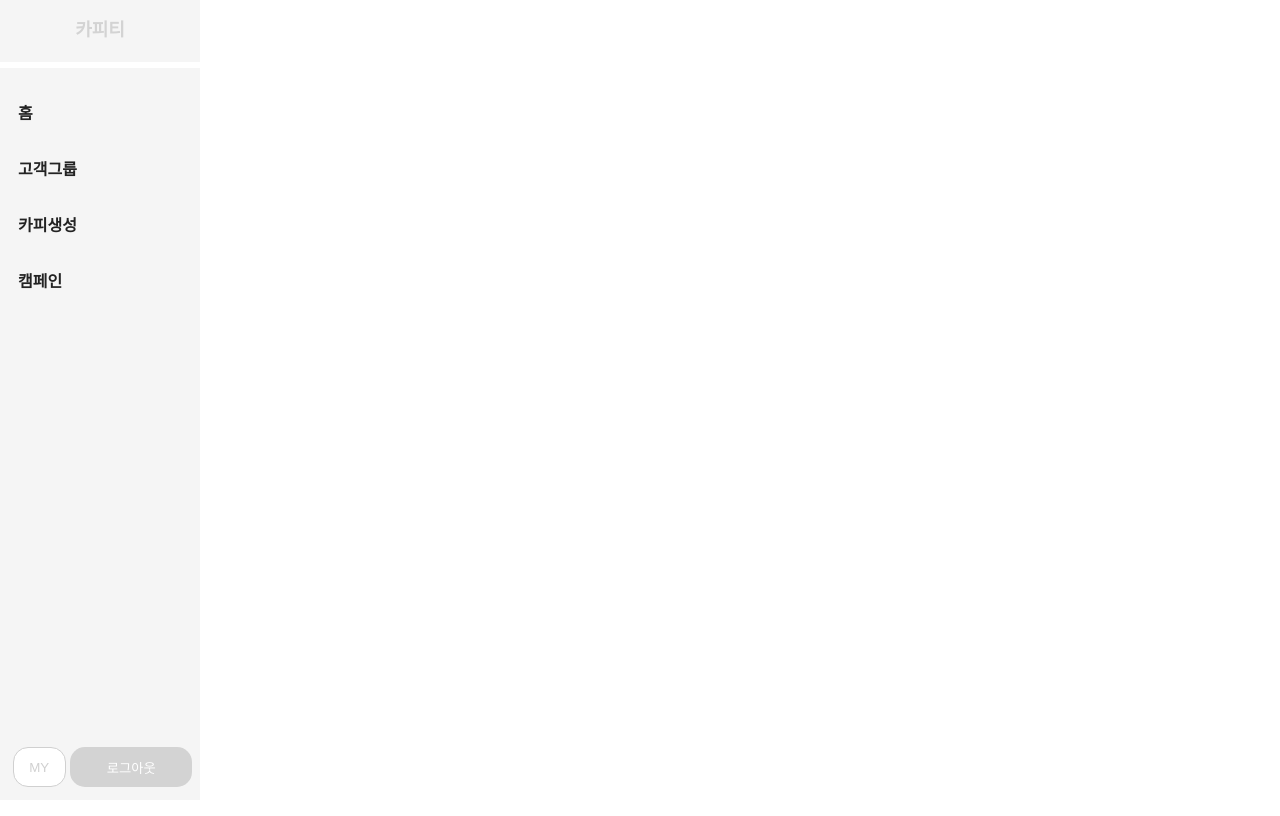
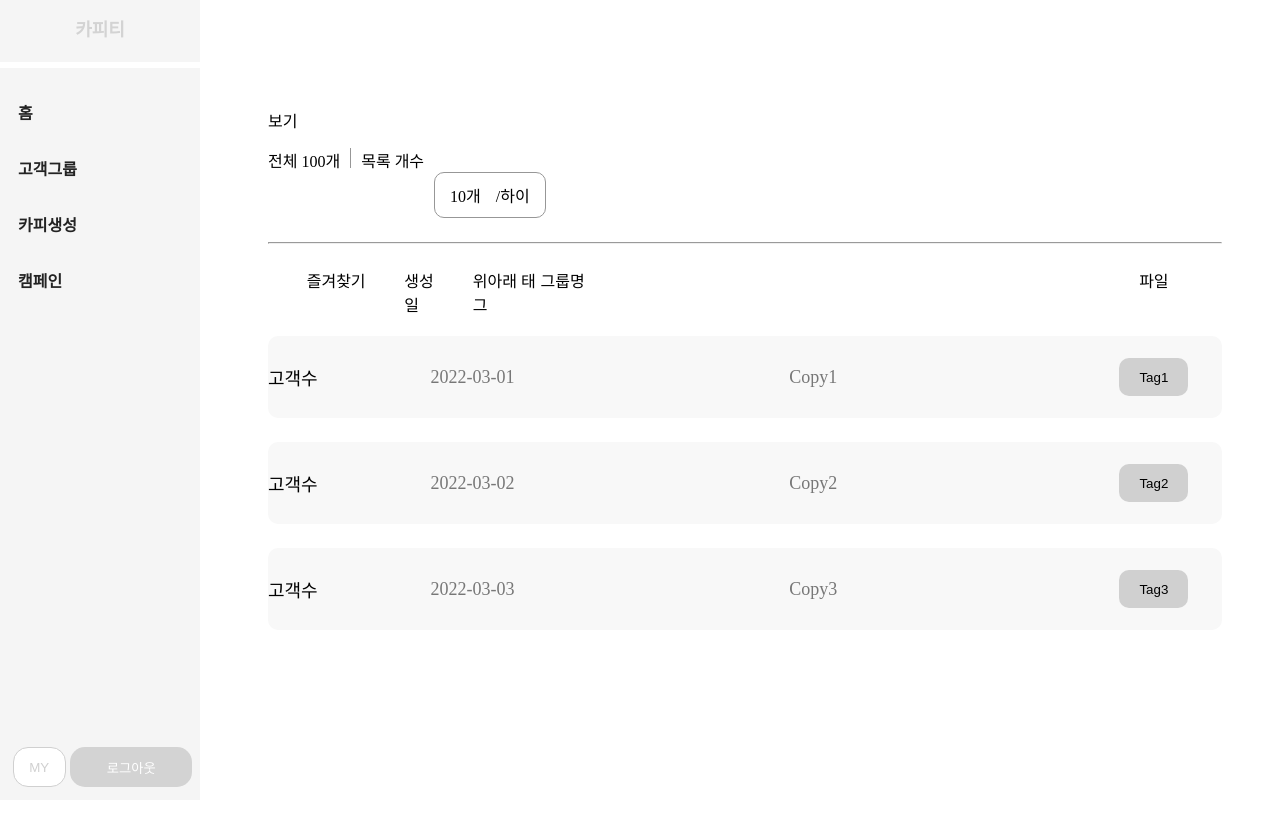
Before and after one commit to swcamp-teamP03/COPYT_Frontend, a React app: page /clients in a window 1280 px wide. Built offline with nearby package versions, Linux system fonts and the light colour scheme.

Commit message:
[Feat] : 고객그룹 만드는 중

```diff
--- /dev/null
+++ b/src/components/ClientGrups/ClientGrupList.ts
@@ -0,0 +1,107 @@
+import styled from 'styled-components';
+
+export const TagContainer = styled.div`
+  display: flex;
+  width: 100%;
+  gap: 10px;
+  margin: 1rem 0 1.5rem 0;
+`;
+
+export const ListCategory = styled.div`
+  margin-top: 1.5rem;
+  display: grid;
+  grid-template-columns: 1fr 1fr 4fr 1fr;
+  margin-bottom: 20px;
+  div {
+    display: flex;
+    justify-content: center;
+  }
+  div:nth-child(2) {
+    gap: 30px;
+  }
+  div:nth-child(3) {
+    justify-content: flex-start;
+  }
+`;
+
+export const ListContainer = styled.div`
+  display: flex;
+  flex-direction: column;
+  gap: 24px;
+`;
+
+export const GroupList = styled.div`
+  display: grid;
+  cursor: pointer;
+  grid-template-columns: 1fr 1fr 4fr 1fr;
+  height: 82px;
+  justify-content: center;
+  align-items: center;
+  border-radius: 10px;
+  background-color: #f8f8f8;
+  font-size: 18px;
+  span,
+  div {
+    display: flex;
+    justify-content: center;
+    color: #777777;
+  }
+  span:nth-child(3) {
+    justify-content: flex-start;
+    font-weight: 700;
+    font-size: 21px;
+    color: #444444;
+  }
+`;
+
+interface TagButtonProps {
+  isSelectedTag?: boolean;
+}
+export const TagButton = styled.button<TagButtonProps>`
+  cursor: pointer;
+  padding: 10px 20px;
+  height: 38px;
+  border-radius: 10px;
+  border: none;
+  background-color: ${(props) => (props.isSelectedTag ? props.theme.colors.gray60 : props.theme.colors.gray40)};
+`;
+
+export const VerticalHr = styled.div`
+  width: 1px;
+  height: 20px;
+  background-color: rgba(151, 151, 151, 1);
+`;
+
+export const Footer = styled.div`
+  display: flex;
+  margin-top: 24px;
+  justify-content: flex-end;
+  align-items: center;
+  gap: 16px;
+`;
+
+export const ListCount = styled.div`
+  position: relative;
+  cursor: pointer;
+  border: 1px solid #979797;
+  border-radius: 10px;
+  display: flex;
+  justify-content: space-between;
+  align-items: center;
+  gap: 15px;
+  padding: 10px 15px;
+`;
+
+export const DropDownContainer = styled.div`
+  position: absolute;
+  border: 1px solid #dfdfdf;
+  border-radius: 12px;
+  top: 40px;
+  left: 0;
+  background-color: white;
+  width: 100%;
+  div {
+    padding: 5px 10px;
+    border-top: 1px solid #dfdfdf;
+  }
+`;
--- /dev/null
+++ b/src/components/ClientGrups/index.tsx
@@ -0,0 +1,81 @@
+import React, { useState } from 'react';
+import * as S from './ClientGrupList';
+
+interface ClientGroupListProps {
+  totalCopy: number;
+  copyList: {
+    copyId: number;
+    createDate: string;
+    like: boolean;
+    copyName: string;
+    tag: string;
+  }[];
+}
+
+const LIST_COUNT = [10, 30, 50];
+
+const ClientGroupList: React.FC<ClientGroupListProps> = ({ totalCopy, copyList }) => {
+  const [showCountDropDown, setShowCountDropDown] = useState(false);
+  const [selectedTag, setSelectedTag] = useState('전체');
+  const [listCount, setListCount] = useState(10);
+
+  const handleSelectedTag = (tag: string) => {
+    setSelectedTag(tag);
+  };
+  const isSelectedTag = (tag: string) => {
+    return selectedTag === tag;
+  };
+
+  const handleCountDropDown = () => {
+    setShowCountDropDown((prev) => !prev);
+  };
+
+  return (
+    <>
+      <span>보기</span>
+      <S.TagContainer>
+        <div>전체 {totalCopy}개</div>
+        <S.VerticalHr />
+        <div>목록 개수</div>
+        <S.Footer>
+          <S.ListCount onClick={handleCountDropDown}>
+            <span>{listCount}개</span>/{/* {CHEVRON.down} */}하이
+            {showCountDropDown && (
+              <S.DropDownContainer>
+                {LIST_COUNT.map((count) => (
+                  <div key={count} onClick={() => setListCount(count)}>
+                    {count}
+                  </div>
+                ))}
+              </S.DropDownContainer>
+            )}
+          </S.ListCount>
+        </S.Footer>
+      </S.TagContainer>
+      <hr />
+      <S.ListCategory>
+        <div>즐겨찾기</div>
+        <div>
+          <span>생성일</span>
+          위아래 태그{/* <div>{SVG.verticalArrows}</div> */}
+        </div>
+        <div>그룹명</div>
+        <div>파일</div>
+      </S.ListCategory>
+      <S.ListContainer>
+        {copyList.map((list) => (
+          <S.GroupList key={list.copyId}>
+            고객수{/* <span>{list.like ? FAVORITES.checked : FAVORITES.unChecked}</span> */}
+            <span>{list.createDate}</span>
+            <span>{list.copyName}</span>
+            <div>
+              <S.TagButton>{list.tag}</S.TagButton>
+            </div>
+          </S.GroupList>
+        ))}
+      </S.ListContainer>
+    </>
+  );
+};
+
+export default ClientGroupList;
--- a/src/pages/ClientGroups.tsx
+++ b/src/pages/ClientGroups.tsx
@@ -1,17 +1,17 @@
 import React from 'react';
 import styled from 'styled-components';
-// import ClientGroupList from '../components/ClientGrups';
+import ClientGroupList from '../components/ClientGrups';
 
 const ClientGroups = () => {
-  const totalClient = 100; // 임의의 값으로 설정
-  const clientList = [
+  const totalCopy = 100; // 임의의 값으로 설정
+  const copyList = [
     //  임의의 값으로 설정
-    { clientId: 1, createDate: '2022-03-01', like: true, copyName: 'Copy1', tag: 'Tag1' },
-    { clientId: 2, createDate: '2022-03-02', like: false, copyName: 'Copy2', tag: 'Tag2' },
-    { clientId: 3, createDate: '2022-03-03', like: true, copyName: 'Copy3', tag: 'Tag3' },
+    { copyId: 1, createDate: '2022-03-01', like: true, copyName: 'Copy1', tag: 'Tag1' },
+    { copyId: 2, createDate: '2022-03-02', like: false, copyName: 'Copy2', tag: 'Tag2' },
+    { copyId: 3, createDate: '2022-03-03', like: true, copyName: 'Copy3', tag: 'Tag3' },
   ];
 
-  return <div>{/* <ClientGroupList totalCopy={totalCopy} copyList={copyList} /> */}</div>;
+  return <div>{<ClientGroupList totalCopy={totalCopy} copyList={copyList} />}</div>;
 };
 
 export default ClientGroups;
```
